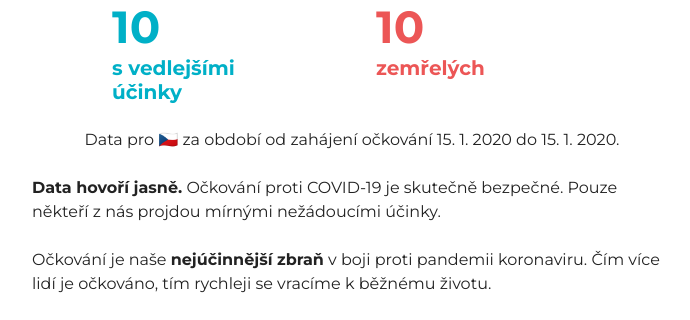
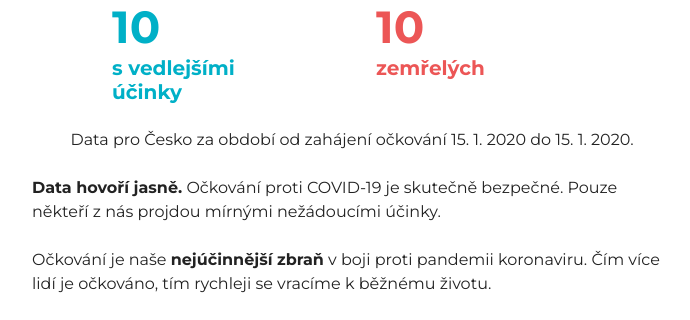
Before and after one commit to iniciativa-snih/je-ockovani-bezpecne, a Flask app: template jeockovanibezpecne/templates/index.jinja2 in a window 1280 px wide. Shown: the part 544-864 px from the top of the page, without its empty margins (288-978 px from the left). Run offline with Flask 2, Linux system fonts and the light colour scheme; the template is opened without the code that fills it: most values are stand-ins (such as "Sample title", 1, 10 or a date in 2020); parts of the project's set-up code (start-up, migrations or seed data) failed here and were passed over.

Commit message:
Replace emoticon

```diff
--- a/jeockovanibezpecne/templates/index.jinja2
+++ b/jeockovanibezpecne/templates/index.jinja2
@@ -55,7 +55,7 @@
       </section>
     </div>
     <p class="period">
-      Data pro 🇨🇿 za období od zahájení očkování <time>{{ date_from.date() | fmt_date }}</time> do&nbsp;<time>{{ date_for.date() | fmt_date }}</time>.
+      Data pro Česko za období od zahájení očkování <time>{{ date_from.date() | fmt_date }}</time> do&nbsp;<time>{{ date_for.date() | fmt_date }}</time>.
     </p>
     <p><b>Data hovoří jasně.</b> Očkování proti COVID-19 je skutečně bezpečné. Pouze někteří z nás projdou mírnými nežádoucími účinky.</p>
     <p>Očkování je naše <b>nejúčinnější zbraň</b> v boji proti pandemii koronaviru. Čím více lidí je očkováno, tím rychleji se vracíme k běžnému životu.</p>
```
